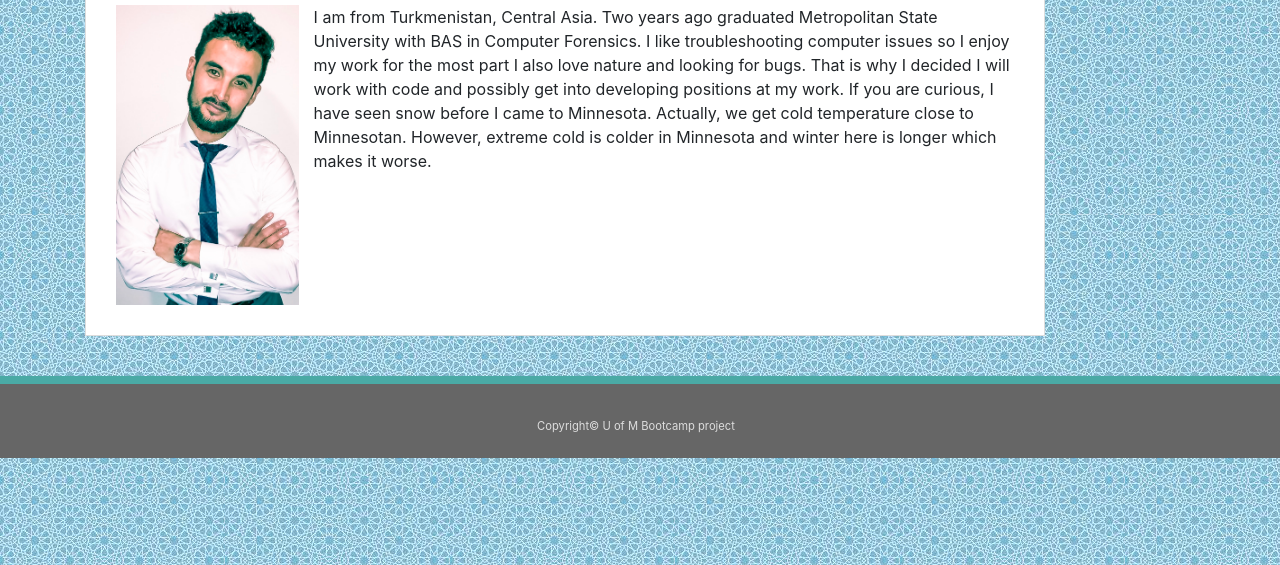
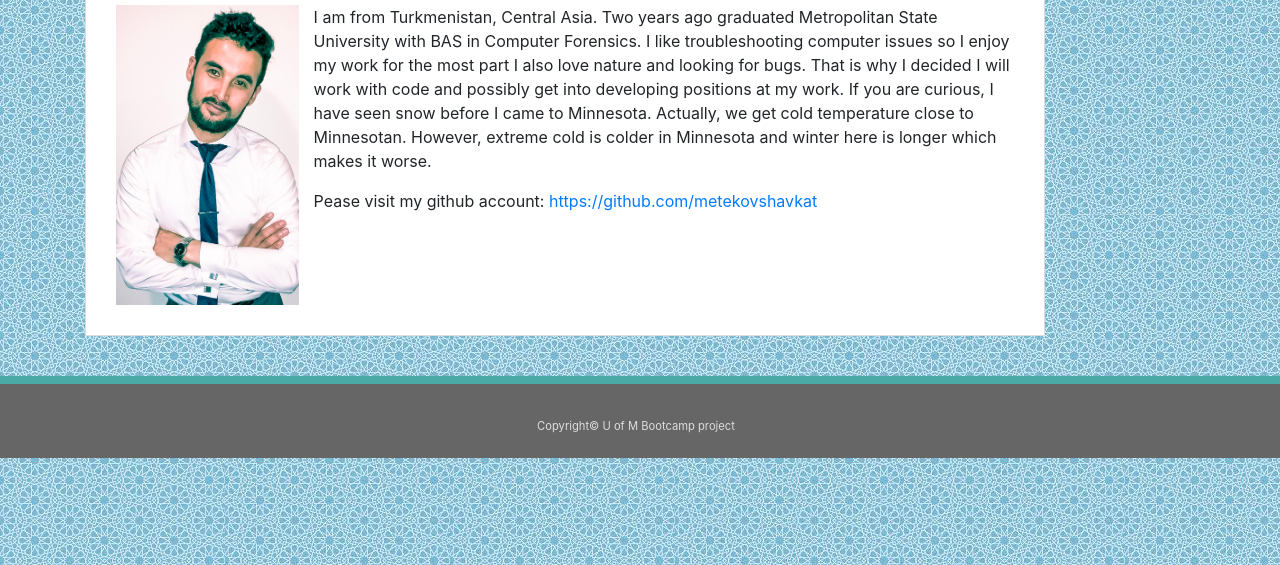
Before and after one commit to metekovshavkat/Basic-Portfolio, a plain HTML site: page index.html in a window 1280 px wide. Shown: the part 235-800 px from the top of the page. Drawn offline with nearby package versions, Linux system fonts and the light colour scheme.

Commit message:
Update index.html

```diff
--- a/index.html
+++ b/index.html
@@ -44,6 +44,7 @@
                 I also love nature and looking for bugs. That is why I decided I will work with code and possibly get into developing positions at my work. If you are curious, I have seen snow before I came to
                 Minnesota. Actually, we get cold temperature close to Minnesotan. However, extreme cold is colder in Minnesota and winter here is longer which makes it worse.
             </p>
+            <p>Pease visit my github account: <a href="Github Portfolio">https://github.com/metekovshavkat</a href> </p>
 
     </div>
     </div>
```
